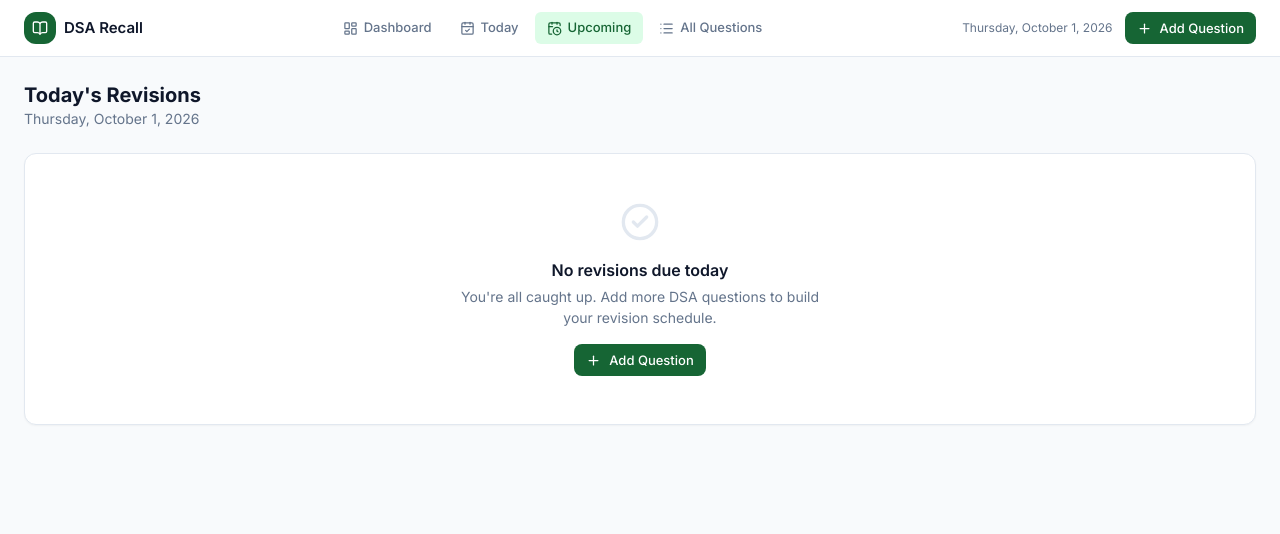
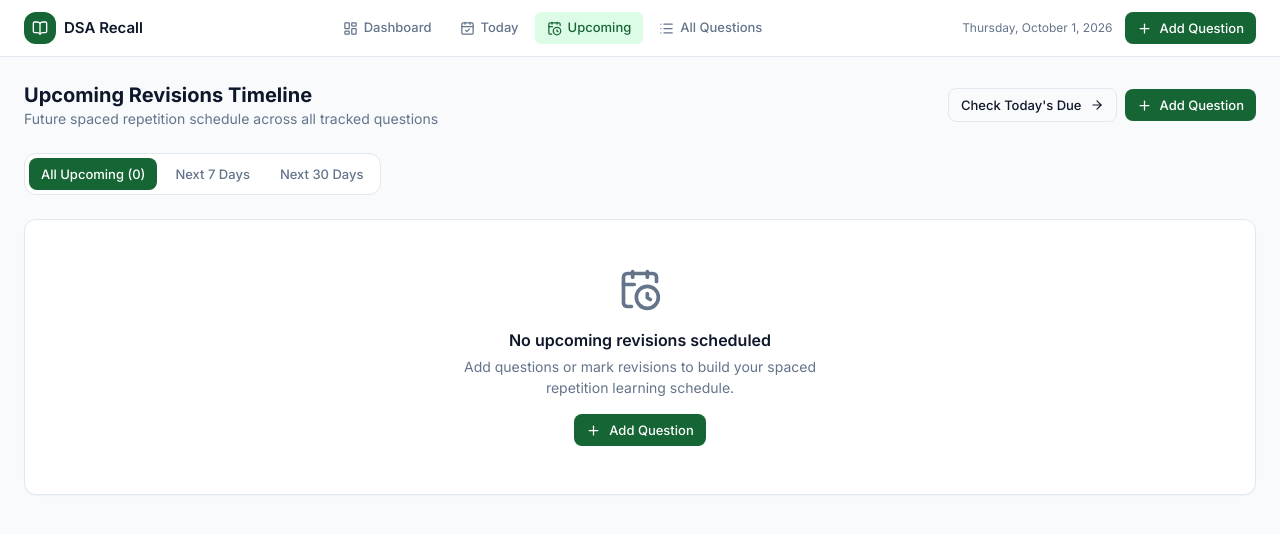
Before and after one commit to MdKasif0/DSARecall, a Next.js app: page /revisions in a window 1280 px wide. Shown: the top 534 px of the page. Built offline with nearby package versions, Linux system fonts and the light colour scheme.

Commit message:
feat: implement upcoming revisions timeline view with timeframe and search filters

```diff
--- a/src/app/revisions/page.tsx
+++ b/src/app/revisions/page.tsx
@@ -1,71 +1,208 @@
 'use client';
 
-import { CheckCircle2, Plus } from 'lucide-react';
+import { useState } from 'react';
+import Link from 'next/link';
+import {
+  CalendarClock,
+  CheckCircle2,
+  Plus,
+  ArrowRight,
+  Search,
+  Filter,
+} from 'lucide-react';
 import { useQuestions } from '@/lib/context';
 import {
   getTodayISO,
   formatDateDisplay,
-  formatTodayLong,
+  getDaysUntilRevision,
+  isCheckpointCompleted,
 } from '@/lib/dates';
 import {
   REVISION_INTERVALS,
   REVISION_KEYS,
   REVISION_LABELS,
+  type RevisionInterval,
+  type DSAQuestion,
 } from '@/lib/types';
 import StatusBadge from '@/components/StatusBadge';
 import EmptyState from '@/components/EmptyState';
 import { openAddModal } from '@/lib/events';
 
+interface UpcomingRevision {
+  question: DSAQuestion;
+  interval: RevisionInterval;
+  scheduledDate: string;
+  daysUntil: number;
+}
+
+type TimeframeFilter = 'all' | '7days' | '30days';
+
 export default function RevisionsPage() {
-  const { questions, isLoaded } = useQuestions();
+  const { questions, recordsMap, isLoaded, markRevision } = useQuestions();
+  const [filter, setFilter] = useState<TimeframeFilter>('all');
+  const [search, setSearch] = useState('');
 
   if (!isLoaded) {
     return (
       <div className="flex items-center justify-center py-20">
-        <p className="text-sm text-text-muted">Loading...</p>
+        <p className="text-sm text-text-muted">Loading revisions...</p>
       </div>
     );
   }
 
   const today = getTodayISO();
 
-  const dueToday = questions.filter((q) => {
-    return (
-      q.revision3 === today ||
-      q.revision7 === today ||
-      q.revision15 === today ||
-      q.revision30 === today ||
-      q.revision60 === today ||
-      q.revision120 === today
+  // Gather all future uncompleted revisions
+  const allUpcoming: UpcomingRevision[] = [];
+
+  for (const q of questions) {
+    for (const interval of REVISION_INTERVALS) {
+      if (isCheckpointCompleted(q.id, interval, recordsMap)) continue;
+      const scheduledDate = q[REVISION_KEYS[interval]];
+      const daysUntil = getDaysUntilRevision(scheduledDate);
+
+      // Only strictly future items
+      if (daysUntil > 0) {
+        allUpcoming.push({
+          question: q,
+          interval,
+          scheduledDate,
+          daysUntil,
+        });
+      }
+    }
+  }
+
+  // Sort by date ascending
+  allUpcoming.sort((a, b) => a.scheduledDate.localeCompare(b.scheduledDate));
+
+  // Filter by timeframe
+  let filtered = allUpcoming;
+  if (filter === '7days') {
+    filtered = filtered.filter((item) => item.daysUntil <= 7);
+  } else if (filter === '30days') {
+    filtered = filtered.filter((item) => item.daysUntil <= 30);
+  }
+
+  // Filter by search
+  if (search.trim()) {
+    filtered = filtered.filter((item) =>
+      item.question.questionName.toLowerCase().includes(search.toLowerCase())
     );
-  });
+  }
 
-  // Also find overdue (past revision dates)
-  const overdue = questions.filter((q) => {
-    const hasPast = REVISION_INTERVALS.some((interval) => {
-      return q[REVISION_KEYS[interval]] < today;
-    });
-    // Only include if not already in dueToday
-    const isDueToday = REVISION_INTERVALS.some(
-      (interval) => q[REVISION_KEYS[interval]] === today
-    );
-    return hasPast && !isDueToday;
-  });
+  // Group into timeline buckets
+  const tomorrowItems: UpcomingRevision[] = [];
+  const thisWeekItems: UpcomingRevision[] = [];
+  const nextTwoWeeksItems: UpcomingRevision[] = [];
+  const thisMonthItems: UpcomingRevision[] = [];
+  const laterItems: UpcomingRevision[] = [];
+
+  for (const item of filtered) {
+    if (item.daysUntil === 1) {
+      tomorrowItems.push(item);
+    } else if (item.daysUntil <= 7) {
+      thisWeekItems.push(item);
+    } else if (item.daysUntil <= 14) {
+      nextTwoWeeksItems.push(item);
+    } else if (item.daysUntil <= 30) {
+      thisMonthItems.push(item);
+    } else {
+      laterItems.push(item);
+    }
+  }
+
+  const sections = [
+    { title: 'Tomorrow', items: tomorrowItems, count: tomorrowItems.length },
+    { title: 'This Week (Days 2–7)', items: thisWeekItems, count: thisWeekItems.length },
+    { title: 'Next 2 Weeks (Days 8–14)', items: nextTwoWeeksItems, count: nextTwoWeeksItems.length },
+    { title: 'This Month (Days 15–30)', items: thisMonthItems, count: thisMonthItems.length },
+    { title: 'Later (30+ Days)', items: laterItems, count: laterItems.length },
+  ].filter((s) => s.count > 0);
 
   return (
     <div className="space-y-6">
+      {/* Header */}
+      <div className="flex flex-col gap-2 sm:flex-row sm:items-center sm:justify-between">
         <div>
-        <h1 className="text-xl font-bold text-text">Today&apos;s Revisions</h1>
-        <p className="text-sm text-text-muted">{formatTodayLong()}</p>
+          <h1 className="text-xl font-bold text-text">Upcoming Revisions Timeline</h1>
+          <p className="text-sm text-text-muted">
+            Future spaced repetition schedule across all tracked questions
+          </p>
+        </div>
+        <div className="flex items-center gap-2">
+          <Link href="/today" className="btn btn-secondary btn-sm no-underline">
+            Check Today&apos;s Due
+            <ArrowRight size={14} />
+          </Link>
+          <button className="btn btn-primary btn-sm" onClick={openAddModal}>
+            <Plus size={15} />
+            Add Question
+          </button>
+        </div>
       </div>
 
-      {/* Due Today */}
-      {dueToday.length === 0 && overdue.length === 0 ? (
+      {/* Filter and Search Bar */}
+      <div className="flex flex-col sm:flex-row gap-3 items-stretch sm:items-center justify-between">
+        {/* Timeframe Chips */}
+        <div className="flex items-center gap-1.5 p-1 bg-surface border border-border rounded-lg self-start">
+          <button
+            className={`btn btn-sm ${
+              filter === 'all'
+                ? 'bg-primary text-white hover:bg-primary-hover shadow-none'
+                : 'btn-ghost'
+            }`}
+            onClick={() => setFilter('all')}
+          >
+            All Upcoming ({allUpcoming.length})
+          </button>
+          <button
+            className={`btn btn-sm ${
+              filter === '7days'
+                ? 'bg-primary text-white hover:bg-primary-hover shadow-none'
+                : 'btn-ghost'
+            }`}
+            onClick={() => setFilter('7days')}
+          >
+            Next 7 Days
+          </button>
+          <button
+            className={`btn btn-sm ${
+              filter === '30days'
+                ? 'bg-primary text-white hover:bg-primary-hover shadow-none'
+                : 'btn-ghost'
+            }`}
+            onClick={() => setFilter('30days')}
+          >
+            Next 30 Days
+          </button>
+        </div>
+
+        {/* Search */}
+        {allUpcoming.length > 0 && (
+          <div className="relative w-full sm:w-64">
+            <Search
+              size={15}
+              className="absolute left-3 top-1/2 -translate-y-1/2 text-text-muted"
+            />
+            <input
+              type="text"
+              className="input pl-9 text-xs"
+              placeholder="Filter by question..."
+              value={search}
+              onChange={(e) => setSearch(e.target.value)}
+            />
+          </div>
+        )}
+      </div>
+
+      {/* Content */}
+      {allUpcoming.length === 0 ? (
         <div className="card">
           <EmptyState
-            icon={<CheckCircle2 size={40} />}
-            title="No revisions due today"
-            description="You're all caught up. Add more DSA questions to build your revision schedule."
+            icon={<CalendarClock size={44} className="text-text-muted" />}
+            title="No upcoming revisions scheduled"
+            description="Add questions or mark revisions to build your spaced repetition learning schedule."
             action={
               <button className="btn btn-primary btn-sm" onClick={openAddModal}>
                 <Plus size={15} />
@@ -74,85 +211,81 @@ export default function RevisionsPage() {
             }
           />
         </div>
+      ) : filtered.length === 0 ? (
+        <div className="card">
+          <EmptyState
+            icon={<Filter size={40} className="text-text-muted" />}
+            title="No matches found"
+            description="Try changing the timeframe filter or search query."
+          />
+        </div>
       ) : (
-        <>
-          {dueToday.length > 0 && (
-            <section>
-              <h2 className="mb-3 text-sm font-semibold uppercase tracking-wide text-text-muted">
-                Due Today · {dueToday.length}
+        <div className="space-y-6">
+          {sections.map((section) => (
+            <section key={section.title} className="space-y-2.5">
+              <div className="flex items-center gap-2 border-b border-border pb-1.5">
+                <h2 className="text-xs font-bold uppercase tracking-wider text-text-muted">
+                  {section.title}
                 </h2>
+                <span className="rounded-full bg-slate-100 px-2 py-0.5 text-[0.6875rem] font-semibold text-text-muted">
+                  {section.count}
+                </span>
+              </div>
+
               <div className="space-y-2">
-                {dueToday.map((q) => {
-                  const dueIntervals = REVISION_INTERVALS.filter(
-                    (interval) => q[REVISION_KEYS[interval]] === today
-                  );
-                  return (
-                    <div key={q.id} className="card px-4 py-3">
-                      <div className="flex items-center justify-between gap-3">
+                {section.items.map(({ question, interval, scheduledDate, daysUntil }) => (
+                  <div
+                    key={`${question.id}_${interval}`}
+                    className="card p-3.5 hover:border-slate-300 transition-colors flex flex-col sm:flex-row sm:items-center sm:justify-between gap-3"
+                  >
                     <div className="min-w-0 flex-1">
-                          <p className="text-sm font-medium text-text truncate">
-                            {q.questionName}
-                          </p>
-                          <div className="mt-1 flex flex-wrap items-center gap-1.5">
-                            {dueIntervals.map((interval) => (
-                              <span
-                                key={interval}
-                                className="rev-today text-xs"
+                      <div className="flex flex-wrap items-center gap-2">
+                        <Link
+                          href={`/questions/${question.id}`}
+                          className="font-medium text-sm text-text hover:text-primary no-underline transition-colors truncate"
                         >
+                          {question.questionName}
+                        </Link>
+                        <span className="rounded bg-slate-100 px-2 py-0.5 text-xs font-semibold text-slate-700">
                           {REVISION_LABELS[interval]}
                         </span>
-                            ))}
-                            <span className="text-xs text-text-muted">
-                              · Solved {formatDateDisplay(q.dateSolved)}
+                      </div>
+
+                      <div className="mt-1 flex flex-wrap items-center gap-2 text-xs text-text-muted">
+                        <span>
+                          Scheduled for {formatDateDisplay(scheduledDate)}
+                        </span>
+                        <span>•</span>
+                        <span>
+                          Solved {formatDateDisplay(question.dateSolved)}
+                        </span>
+                        <span>•</span>
+                        <StatusBadge status={question.status} />
+                      </div>
+                    </div>
+
+                    <div className="flex items-center gap-3 sm:self-center self-end">
+                      <div className="text-right">
+                        <span className="inline-block rounded-full bg-primary-light px-2.5 py-0.5 text-xs font-bold text-primary">
+                          {daysUntil === 1 ? 'Tomorrow' : `In ${daysUntil} days`}
                         </span>
                       </div>
-                        </div>
-                        <StatusBadge status={q.status} />
+
+                      <button
+                        className="btn btn-secondary btn-sm"
+                        onClick={() => markRevision(question.id, interval, true)}
+                        title="Mark revised early"
+                      >
+                        <CheckCircle2 size={14} />
+                        Mark Done
+                      </button>
                     </div>
                   </div>
-                  );
-                })}
+                ))}
               </div>
             </section>
-          )}
-
-          {overdue.length > 0 && (
-            <section>
-              <h2 className="mb-3 text-sm font-semibold uppercase tracking-wide text-text-muted">
-                Missed Revisions · {overdue.length}
-              </h2>
-              <div className="space-y-2">
-                {overdue.slice(0, 10).map((q) => {
-                  const missedIntervals = REVISION_INTERVALS.filter(
-                    (interval) => q[REVISION_KEYS[interval]] < today
-                  );
-                  return (
-                    <div key={q.id} className="card px-4 py-3">
-                      <div className="flex items-center justify-between gap-3">
-                        <div className="min-w-0 flex-1">
-                          <p className="text-sm font-medium text-text truncate">
-                            {q.questionName}
-                          </p>
-                          <div className="mt-1 flex flex-wrap items-center gap-1.5">
-                            {missedIntervals.map((interval) => (
-                              <span
-                                key={interval}
-                                className="rev-overdue text-xs"
-                              >
-                                {REVISION_LABELS[interval]}
-                              </span>
           ))}
         </div>
-                        </div>
-                        <StatusBadge status={q.status} />
-                      </div>
-                    </div>
-                  );
-                })}
-              </div>
-            </section>
-          )}
-        </>
       )}
     </div>
   );
```
Lines whose indentation alone changed are shown as unchanged.
